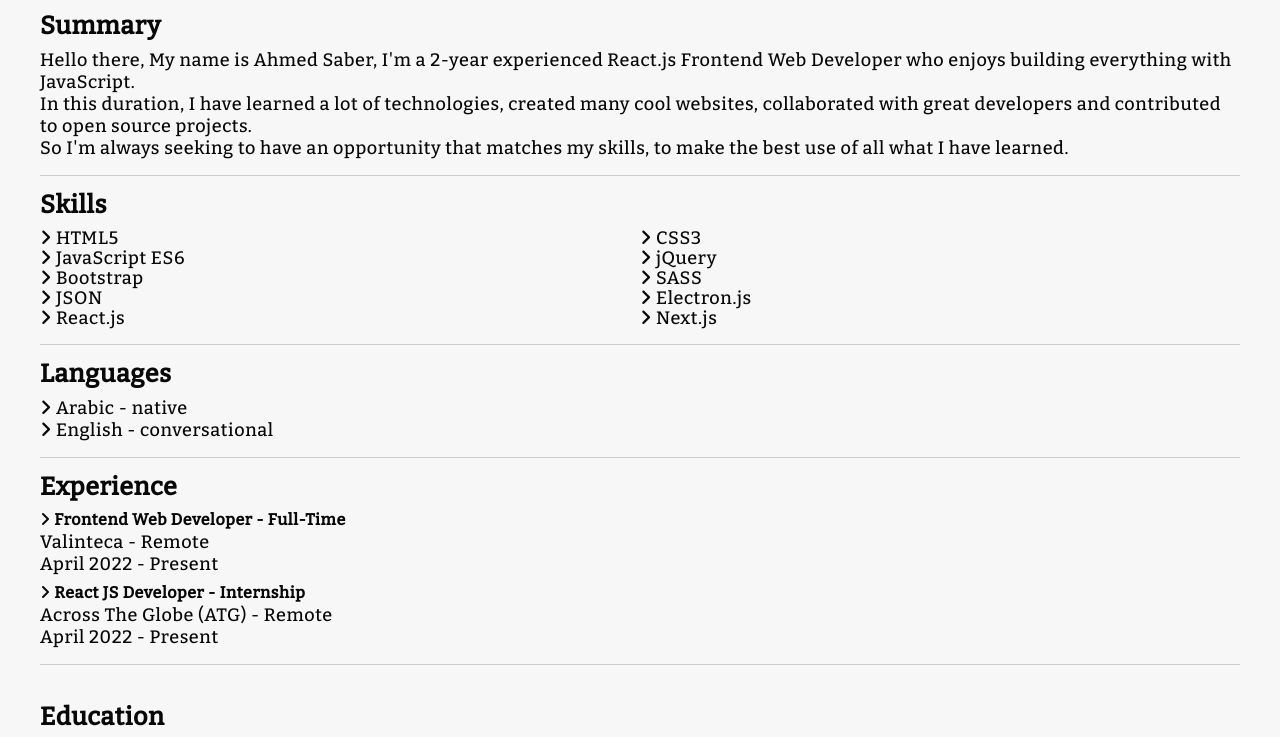
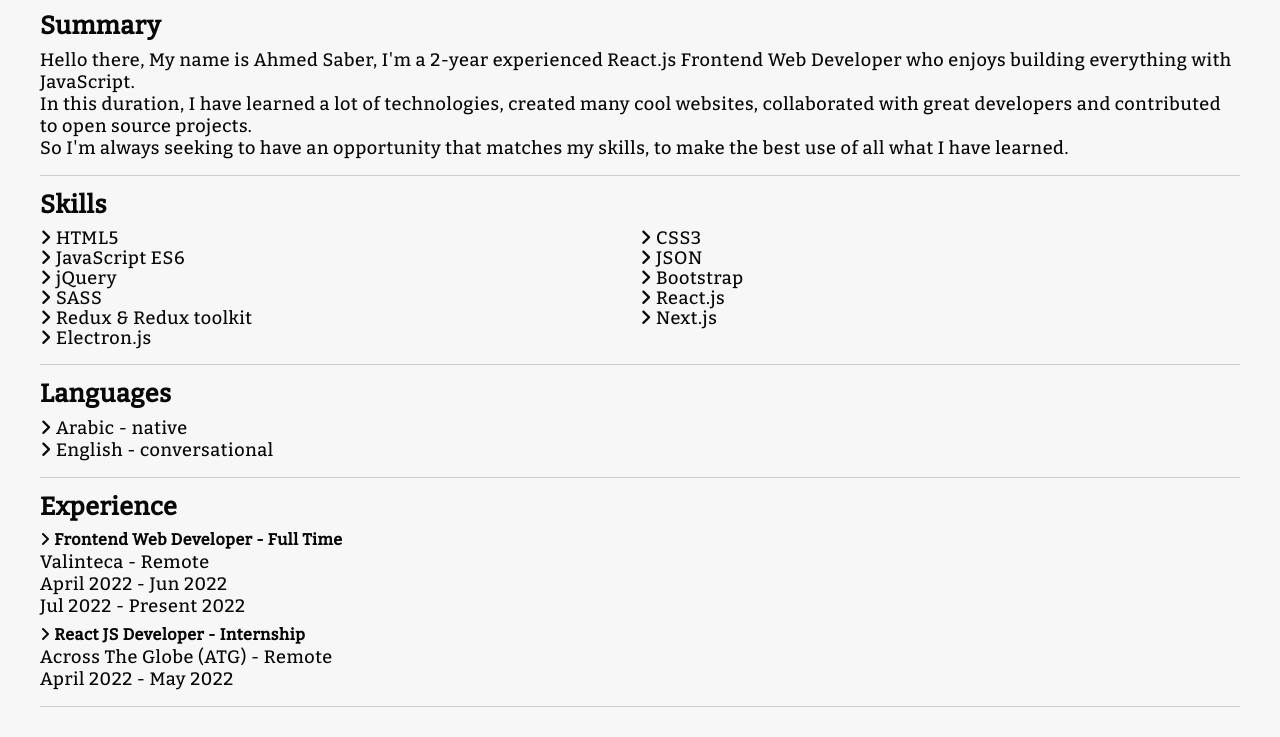
Before and after one commit to ahmed0saber/my-resume, a plain HTML site: page index.html in a window 1280 px wide. Shown: the part 215-952 px from the top of the page. Drawn offline with nearby package versions, Linux system fonts and the light colour scheme.

Commit message:
Updated resume

```diff
--- a/index.html
+++ b/index.html
@@ -39,13 +39,14 @@
             <span><i class="fa fa-angle-right"></i> HTML5</span>
             <span><i class="fa fa-angle-right"></i> CSS3</span>
             <span><i class="fa fa-angle-right"></i> JavaScript ES6</span>
+            <span><i class="fa fa-angle-right"></i> JSON</span>
             <span><i class="fa fa-angle-right"></i> jQuery</span>
             <span><i class="fa fa-angle-right"></i> Bootstrap</span>
             <span><i class="fa fa-angle-right"></i> SASS</span>
-            <span><i class="fa fa-angle-right"></i> JSON</span>
+            <span><i class="fa fa-angle-right"></i> React.js</span>
+            <span><i class="fa fa-angle-right"></i> Redux & Redux toolkit</span>
+            <span><i class="fa fa-angle-right"></i> Next.js</span>
             <span><i class="fa fa-angle-right"></i> Electron.js</span>
-            <span><i class="fa fa-angle-right"></i> React.js</span>
-            <span><i class="fa fa-angle-right"></i> Next.js</span>
         </div>
     </section>
 
@@ -57,11 +58,11 @@
 
     <section>
         <h2>Experience</h2>
-        <h4><i class="fa fa-angle-right"></i> Frontend Web Developer - Full-Time</h4>
-        <p>Valinteca - Remote</p> <p>April 2022 - Present</p>
+        <h4><i class="fa fa-angle-right"></i> Frontend Web Developer - Full Time</h4>
+        <p>Valinteca - Remote</p> <p>April 2022 - Jun 2022</p> <p>Jul 2022 - Present 2022</p>
 
         <h4><i class="fa fa-angle-right"></i> React JS Developer - Internship</h4>
-        <p>Across The Globe (ATG) - Remote</p> <p>April 2022 - Present</p>
+        <p>Across The Globe (ATG) - Remote</p> <p>April 2022 - May 2022</p>
     </section>
 
     <br>
--- a/style.css
+++ b/style.css
@@ -60,4 +60,7 @@ a{
     .btn-container{
         display: none;
     }
+    body{
+        padding: 40px 40px 0 40px;
+    }
 }
```
Also changed, not shown: 1 other file.
